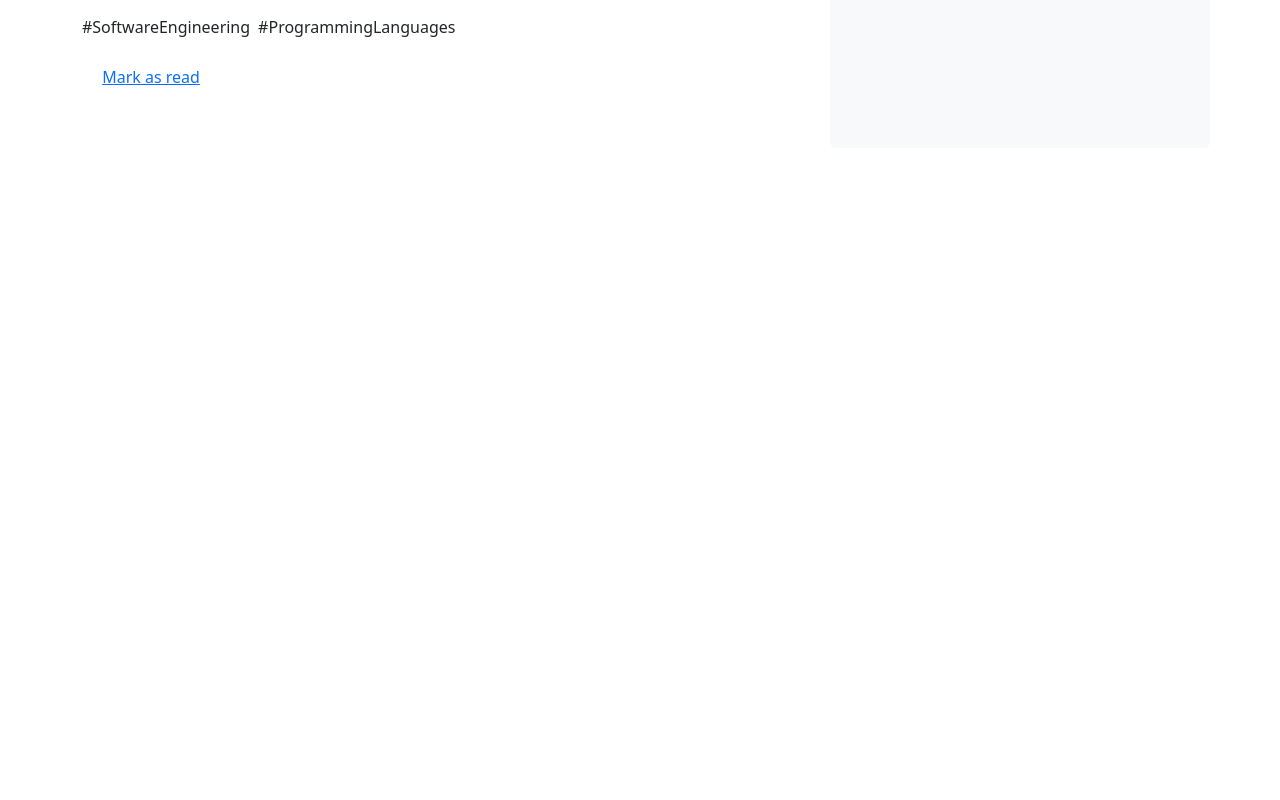
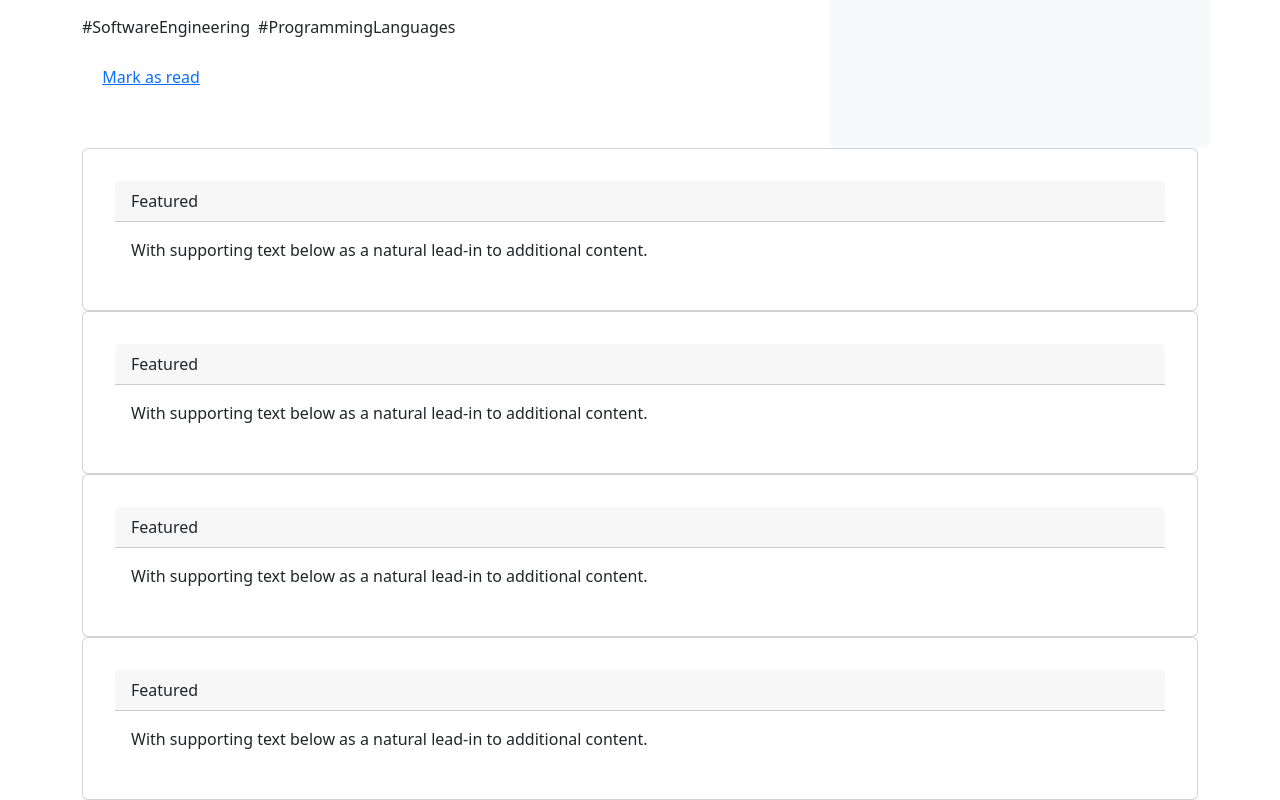
Before and after one commit to developer-nieem/knowledge-cafe, a React app: page / in a window 1280 px wide. Shown: the part 5365-6165 px from the top of the page. Before the commit the page ends 5513 px from the top, so only its background shows below. Built offline with nearby package versions, Linux system fonts and the light colour scheme; the HTML template or start-up script is replaced by a standard one.

Commit message:
added blogs components for QA

```diff
--- a/src/App.jsx
+++ b/src/App.jsx
@@ -8,6 +8,7 @@ import Home from './components/Home/Home';
 import Header from './components/Header/Header';
 import { ToastContainer, toast } from 'react-toastify';
 import 'react-toastify/dist/ReactToastify.css';
+import Blogs from './components/Blogs/Blogs';
 
 function App() {
   const [count, setCount] = useState(0)
@@ -16,7 +17,7 @@ function App() {
     <div className="App container">
       <Header></Header>
      <Home></Home>
-
+    <Blogs></Blogs>
 
      <ToastContainer></ToastContainer>
     </div>
--- /dev/null
+++ b/src/components/Blogs/Blogs.jsx
@@ -0,0 +1,50 @@
+import React from 'react';
+
+const Blogs = () => {
+    return (
+        <div className='mt-'>
+            <div className="card">
+            <div className="card-header">
+                Featured
+            </div>
+            <div className="card-body">
+
+                <p className="card-text">With supporting text below as a natural lead-in to additional content.</p>
+
+            </div>
+            </div>
+            <div className="card">
+            <div className="card-header">
+                Featured
+            </div>
+            <div className="card-body">
+
+                <p className="card-text">With supporting text below as a natural lead-in to additional content.</p>
+
+            </div>
+            </div>
+            <div className="card">
+            <div className="card-header">
+                Featured
+            </div>
+            <div className="card-body">
+
+                <p className="card-text">With supporting text below as a natural lead-in to additional content.</p>
+
+            </div>
+            </div>
+            <div className="card">
+            <div className="card-header">
+                Featured
+            </div>
+            <div className="card-body">
+
+                <p className="card-text">With supporting text below as a natural lead-in to additional content.</p>
+
+            </div>
+            </div>
+        </div>
+    );
+};
+
+export default Blogs;
```
